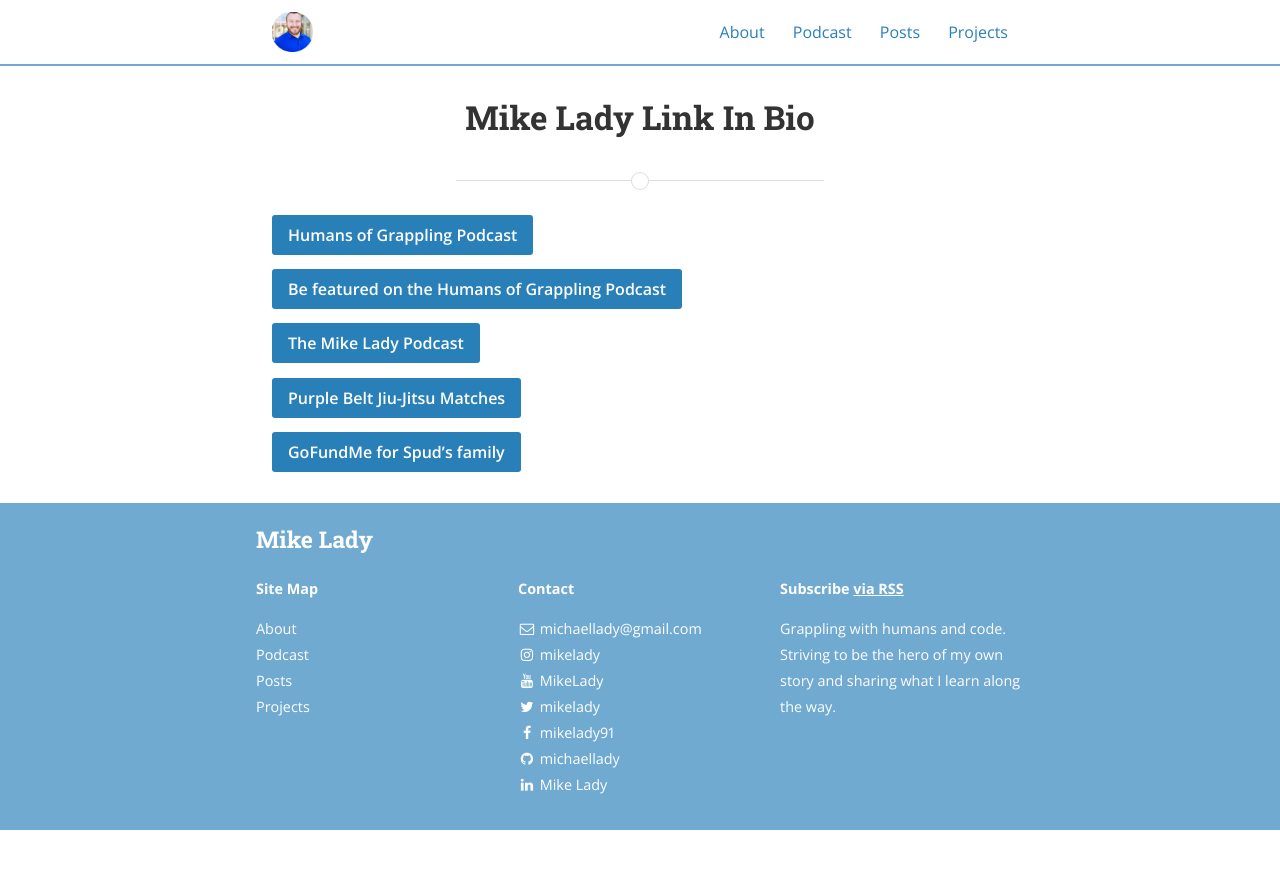
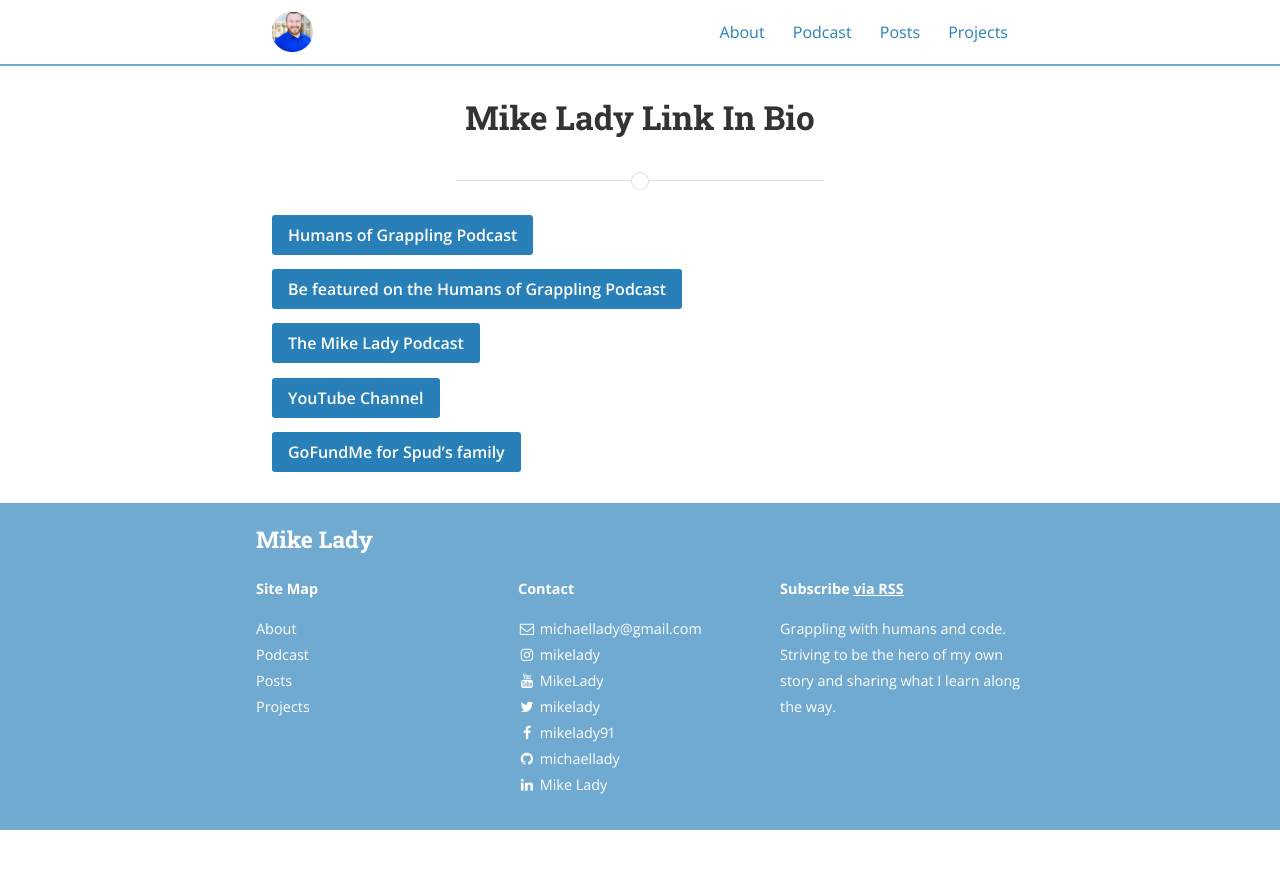
Before and after one commit to michaellady/michaellady.github.io, a Jekyll site: the page built from linkinbio.md, in a window 1280 px wide. Shown: the top 869 px of the page. Built offline with Jekyll 4.4.1, drawn with Linux system fonts in a browser that asks for light colours; nearby versions of some CDN libraries; comment, search, counter and statistics services are not loaded.

Commit message:
youtube channel

```diff
--- a/linkinbio.md
+++ b/linkinbio.md
@@ -11,6 +11,6 @@ permalink: /linkinbio/
 
 <button type="button" name="button" class="btn" onclick="location.href='/podcast'">The Mike Lady Podcast</button>
 
-<button type="button" name="button" class="btn" onclick="location.href='https://www.youtube.com/playlist?list=PLxO_HUtxzxx2wy81oBXEOGqsbuFxLJ35v'">Purple Belt Jiu-Jitsu Matches</button>
+<button type="button" name="button" class="btn" onclick="location.href='https://www.youtube.com/c/MikeLady'">YouTube Channel</button>
 
 <button type="button" name="button" class="btn" onclick="location.href='https://www.gofundme.com/f/help-provide-for-alex-and-charlie'">GoFundMe for Spud's family</button>
```
